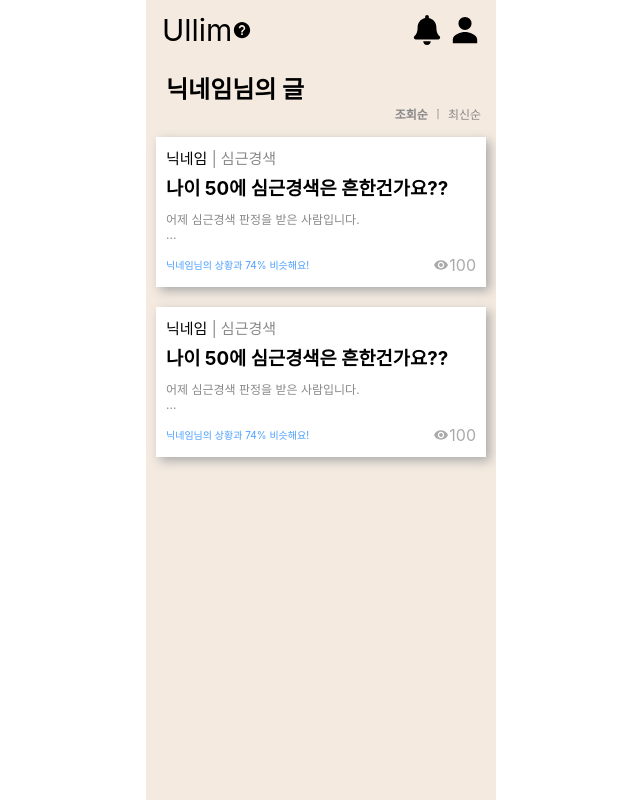
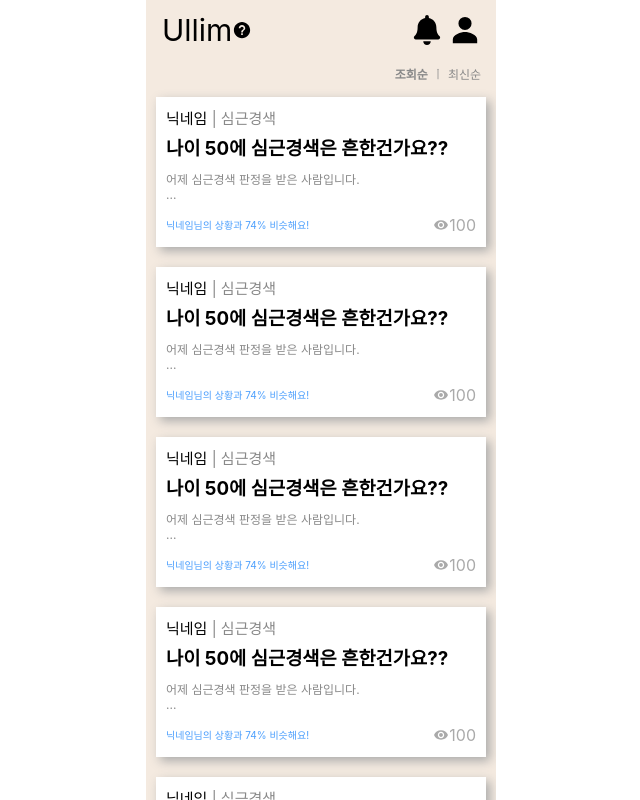
Before and after one commit to BOMMAIN/Ullim, a React (Create React App) app: page /community/post in a window 1280 px wide. Shown: the whole page, without its empty margins (319-959 px from the left). Built offline with nearby package versions, Linux system fonts and the light colour scheme.

Commit message:
feat: PostPage구현

```diff
--- a/src/pages/PostPage/index.tsx
+++ b/src/pages/PostPage/index.tsx
@@ -8,8 +8,9 @@
   type FilterType = "view" | "latest";
   const [filter, setFilter] = useState<FilterType>("view");
   return (
+    <>
+      <Header />
       <Wrapper>
-      <Header />
         <Title>닉네임님의 글</Title>
         <Filter>
           <ViewSort
@@ -29,8 +30,12 @@
         <Contents>
           <PostItem />
           <PostItem />
+          <PostItem />
+          <PostItem />
+          <PostItem />
         </Contents>
       </Wrapper>
+    </>
   );
 };
 
@@ -45,7 +50,7 @@
 
 const Title = styled.h2`
   text-align: start;
-  margin: 70px 10px 0 20px;
+  margin: 30px 10px 0 20px;
 `;
 
 const Filter = styled.div`
@@ -62,6 +67,10 @@
   padding: 15px 10px;
   height: 100%;
   width: 100%;
+  overflow-y: scroll;
+  &::-webkit-scrollbar {
+    display: none;
+  }
 `;
 
 const ViewSort = styled.span<{ isActive: boolean }>`
```
Lines whose indentation alone changed are shown as unchanged.
